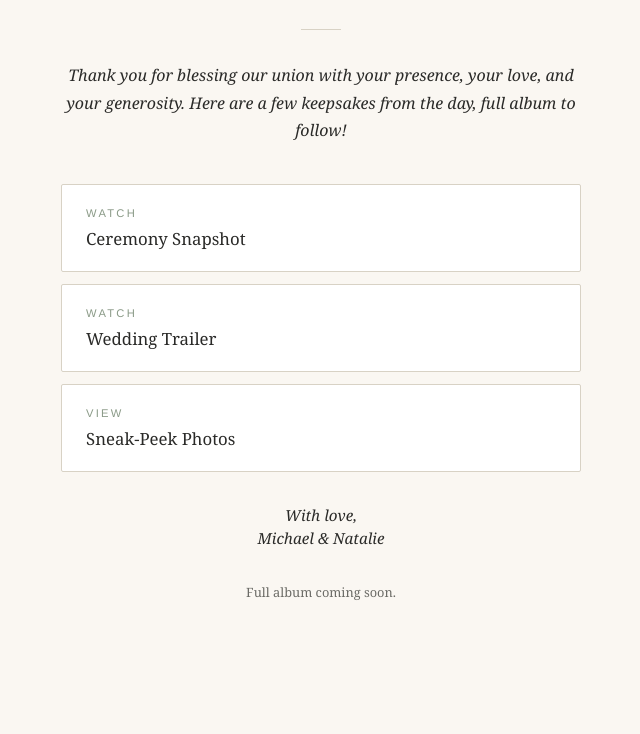
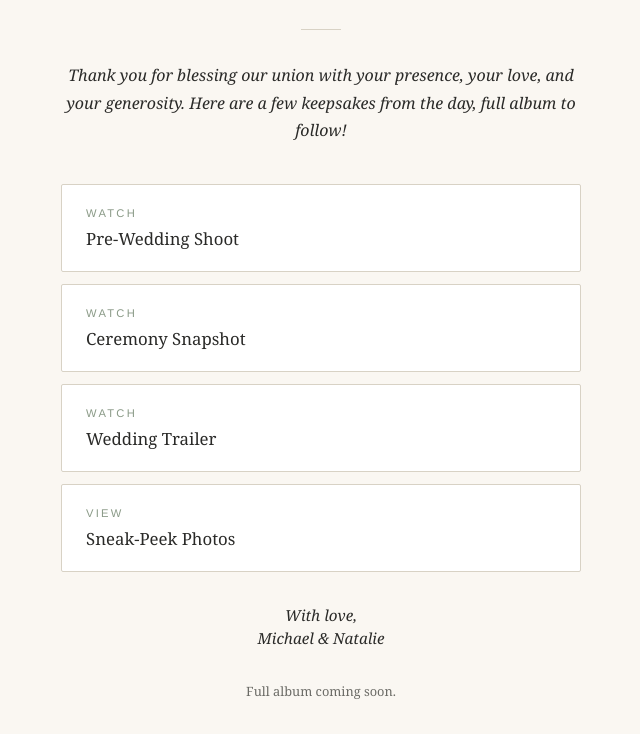
Before and after one commit to SaturdayLim/wedding, a plain HTML site: page index.html in a window 1280 px wide. Shown: the part 175-909 px from the top of the page, without its empty margins (319-959 px from the left). Before the commit the page ends 809 px from the top, so only its background shows below. Drawn offline with Linux system fonts and the light colour scheme.

Commit message:
Update index.html
Adding PWS link

```diff
--- a/index.html
+++ b/index.html
@@ -123,6 +123,10 @@
       Thank you for blessing our union with your presence, your love, and your generosity. Here are a few keepsakes from the day, full album to follow!
     </p>
     <div class="links">
+      <a href="https://eerik.pic-time.com/-mikeandnat/gallery" target="_blank" rel="noopener" class="link-card">
+        <div class="link-label">Watch</div>
+        <div class="link-title">Pre-Wedding Shoot</div>
+      </a>
       <a href="https://drive.google.com/drive/folders/1a0Arv9GekZC4lR4DG0AMBSjXI4YYwS5T" target="_blank" rel="noopener" class="link-card">
         <div class="link-label">Watch</div>
         <div class="link-title">Ceremony Snapshot</div>
```
